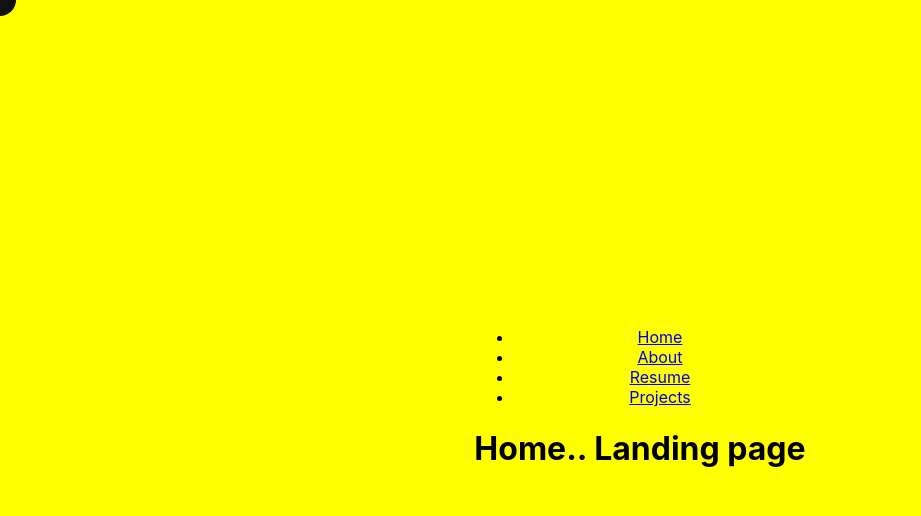
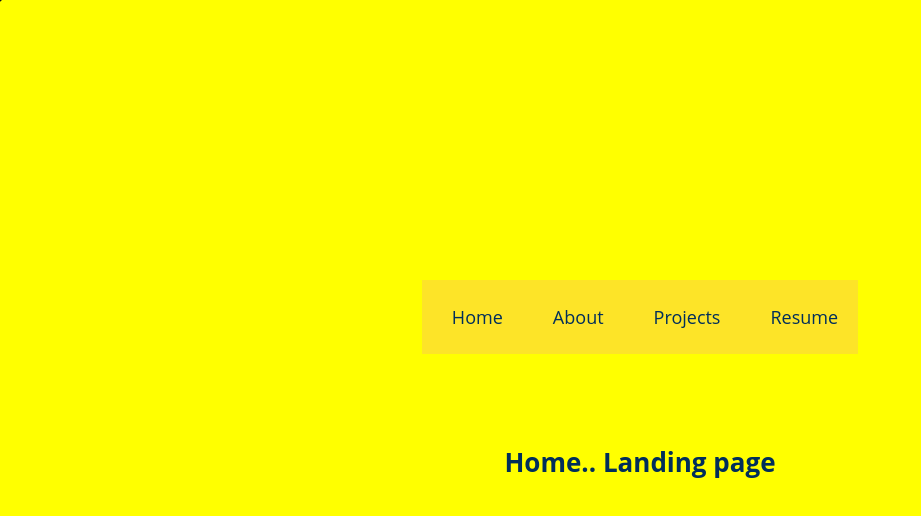
Before and after one commit to Shreesha-Voniyadka/Portfolio, a React (Create React App) app: page / in a window 1280 px wide. Shown: the top 516 px of the page, without its empty margins (0-921 px from the left). Built offline with nearby package versions, Linux system fonts and the light colour scheme.

Commit message:
Constistence is the key

```diff
--- a/src/App.css
+++ b/src/App.css
@@ -10,8 +10,8 @@
 
 .cursor {
   background-color: #111;
-  height: 32px;
-  width: 32px;
+  height: 20px;
+  width: 20px;
   border-radius: 50%;
   position: fixed;
   top: 0;
--- /dev/null
+++ b/src/Navigationbar/nav.css
@@ -0,0 +1,228 @@
+* {
+    text-decoration: none;
+    list-style: none;
+    margin: 0px;
+    padding: 0px;
+    outline: none;
+}
+
+body {
+    margin: 0px;
+    padding: 0px;
+    font-family: 'Open Sans', sans-serif;
+}
+
+section {
+    width: 100%;
+    max-width: 1200px;
+    margin: 0px auto;
+    display: table;
+    position: relative;
+}
+
+h1 {
+    margin: 0px auto;
+    display: table;
+    font-size: 26px;
+    padding: 40px 0px;
+    color: #002e5b;
+    text-align: center;
+}
+
+h1 span {
+    font-weight: 500;
+}
+
+header {
+    width: 100%;
+    display: table;
+    background-color: #fde428;
+    margin-bottom: 50px;
+}
+
+#logo {
+    float: left;
+    font-size: 24px;
+    text-transform: uppercase;
+    color: #002e5b;
+    font-weight: 600;
+    padding: 20px 0px;
+}
+
+nav {
+    width: auto;
+    float: right;
+}
+
+nav ul {
+    display: table;
+    float: right;
+}
+
+nav ul li {
+    float: left;
+}
+
+nav ul li:last-child {
+    padding-right: 0px;
+}
+
+nav ul li a {
+    color: #002e5b;
+    font-size: 18px;
+    padding: 25px 20px;
+    display: inline-block;
+    transition: all 0.5s ease 0s;
+}
+
+nav ul li a:hover {
+    background-color: #002e5b;
+    color: #fde428;
+    transition: all 0.5s ease 0s;
+}
+
+nav ul li a:hover i {
+    color: #fde428;
+    transition: all 0.5s ease 0s;
+}
+
+nav ul li a i {
+    padding-right: 10px;
+    color: #002e5b;
+    transition: all 0.5s ease 0s;
+}
+
+.toggle-menu ul {
+    display: table;
+    width: 25px;
+}
+
+.toggle-menu ul li {
+    width: 100%;
+    height: 3px;
+    background-color: #002e5b;
+    margin-bottom: 4px;
+}
+
+
+
+
+
+
+@media only screen and (max-width: 1440px) {
+    section {
+        max-width: 95%;
+    }
+}
+
+@media only screen and (max-width: 980px) {
+    header {
+        padding: 20px 0px;
+    }
+
+    #logo {
+        padding: 0px;
+    }
+
+    input[type=checkbox] {
+        position: absolute;
+        top: -9999px;
+        left: -9999px;
+        background: none;
+    }
+
+    input[type=checkbox]:fous {
+        background: none;
+    }
+
+    label {
+        float: right;
+        padding: 8px 0px;
+        display: inline-block;
+        cursor: pointer;
+    }
+
+    input[type=checkbox]:checked~nav {
+        display: block;
+    }
+
+    nav {
+        display: none;
+        position: absolute;
+        right: 0px;
+        top: 53px;
+        background-color: #002e5b;
+        padding: 0px;
+        z-index: 99;
+    }
+
+    nav ul {
+        width: auto;
+    }
+
+    nav ul li {
+        float: none;
+        padding: 0px;
+        width: 100%;
+        display: table;
+    }
+
+    nav ul li a {
+        color: #FFF;
+        font-size: 15px;
+        padding: 10px 20px;
+        display: block;
+        border-bottom: 1px solid rgba(225, 225, 225, 0.1);
+    }
+
+    nav ul li a i {
+        color: #fde428;
+        padding-right: 13px;
+    }
+}
+
+@media only screen and (max-width: 980px) {
+    .content {
+        width: 90%;
+    }
+}
+
+@media only screen and (max-width: 568px) {
+    h1 {
+        padding: 25px 0px;
+    }
+
+    h1 span {
+        display: block;
+    }
+}
+
+@media only screen and (max-width: 480px) {
+    section {
+        max-width: 90%;
+    }
+}
+
+@media only screen and (max-width: 360px) {
+    h1 {
+        font-size: 20px;
+    }
+
+    label {
+        padding: 5px 0px;
+    }
+
+    #logo {
+        font-size: 20px;
+    }
+
+    nav {
+        top: 47px;
+    }
+}
+
+@media only screen and (max-width: 320px) {
+    h1 {
+        padding: 20px 0px;
+    }
+}
--- a/src/Navigationbar/navigationbar.js
+++ b/src/Navigationbar/navigationbar.js
@@ -1,29 +1,43 @@
 import React from 'react';
 import { Link } from 'react-router-dom';
+import './nav.css'
 
 const NavigationBar = () => {
   return (
-    <nav>
-      <ul>
-        <li>
-          {/* <Link to="/">Home</Link>  */}
-          <a href="/">Home</a>
-        </li>
-        <li>
-          {/* <Link to="/About">About</Link> */}
-          <a href="/About">About</a>
-        </li>
-        <li>
-          {/* <Link to="/Resume">Resume</Link> */}
-          <a href="/Resume">Resume</a>
-        </li>
-        <li>
-          {/* <Link to="/Projects">Projects</Link> */}
-          <a href="/Projects">Projects</a>
-        </li>
-        {/* Add more navigation items as needed */}
-      </ul>
-    </nav>
+    // <nav>
+    //   <ul>
+    //     <li>
+    //       {/* <Link to="/">Home</Link>  */}
+    //       <a href="/">Home</a>
+    //     </li>
+    //     <li>
+    //       {/* <Link to="/About">About</Link> */}
+    //       <a href="/About">About</a>
+    //     </li>
+    //     <li>
+    //       {/* <Link to="/Resume">Resume</Link> */}
+    //       <a href="/Resume">Resume</a>
+    //     </li>
+    //     <li>
+    //       {/* <Link to="/Projects">Projects</Link> */}
+    //       <a href="/Projects">Projects</a>
+    //     </li>
+    //     {/* Add more navigation items as needed */}
+    //   </ul>
+    // </nav>
+    <header >
+
+      <nav>
+        <ul>
+          <li><a href="/"><i class="icon-home"></i>Home</a></li>
+          <li><a href="/about"><i class="icon-user"></i>About</a></li>
+          <li><a href="/projects"><i class="icon-thumbs-up-alt"></i>Projects</a></li>
+          <li><a href="/resume"><i class="icon-gear"></i>Resume</a></li>
+          {/* <li><a href="#gallery"><i class="icon-picture"></i>Gallery</a></li> */}
+          {/* <li><a href="#contact"><i class="icon-phone"></i>Contact</a></li> */}
+        </ul>
+      </nav>
+    </header>
   );
 };
 
```
